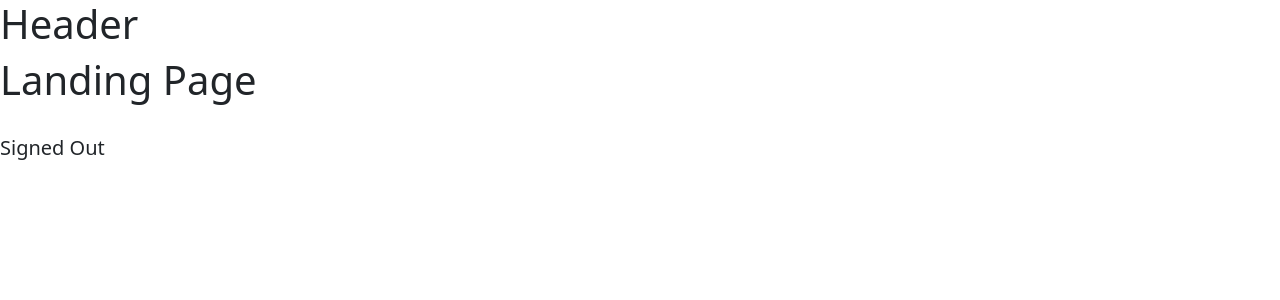
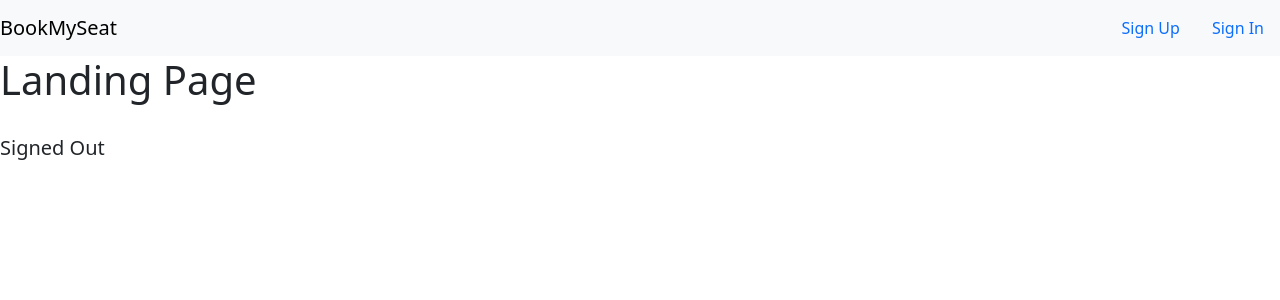
Before and after one commit to Maxtop-pro/Booking_Seat, a Next.js app in the folder client/: page / in a window 1280 px wide. Shown: the top 300 px of the page. Built offline with nearby package versions, Linux system fonts and the light colour scheme; no server answers.

Commit message:
Configured Header component inside the _app component

```diff
--- a/client/pages/_app.js
+++ b/client/pages/_app.js
@@ -1,10 +1,12 @@
 import "bootstrap/dist/css/bootstrap.css";
 import buildClient from "../api/build-client";
+
+import Header from "../components/header";
 
 const AppComponent = ({ Component, pageProps, currentUser }) => {
   return (
     <div>
-      <h1>Header {currentUser?.email}</h1>
+      <Header currentUser={currentUser} />
       <Component {...pageProps} />
     </div>
   );
```
